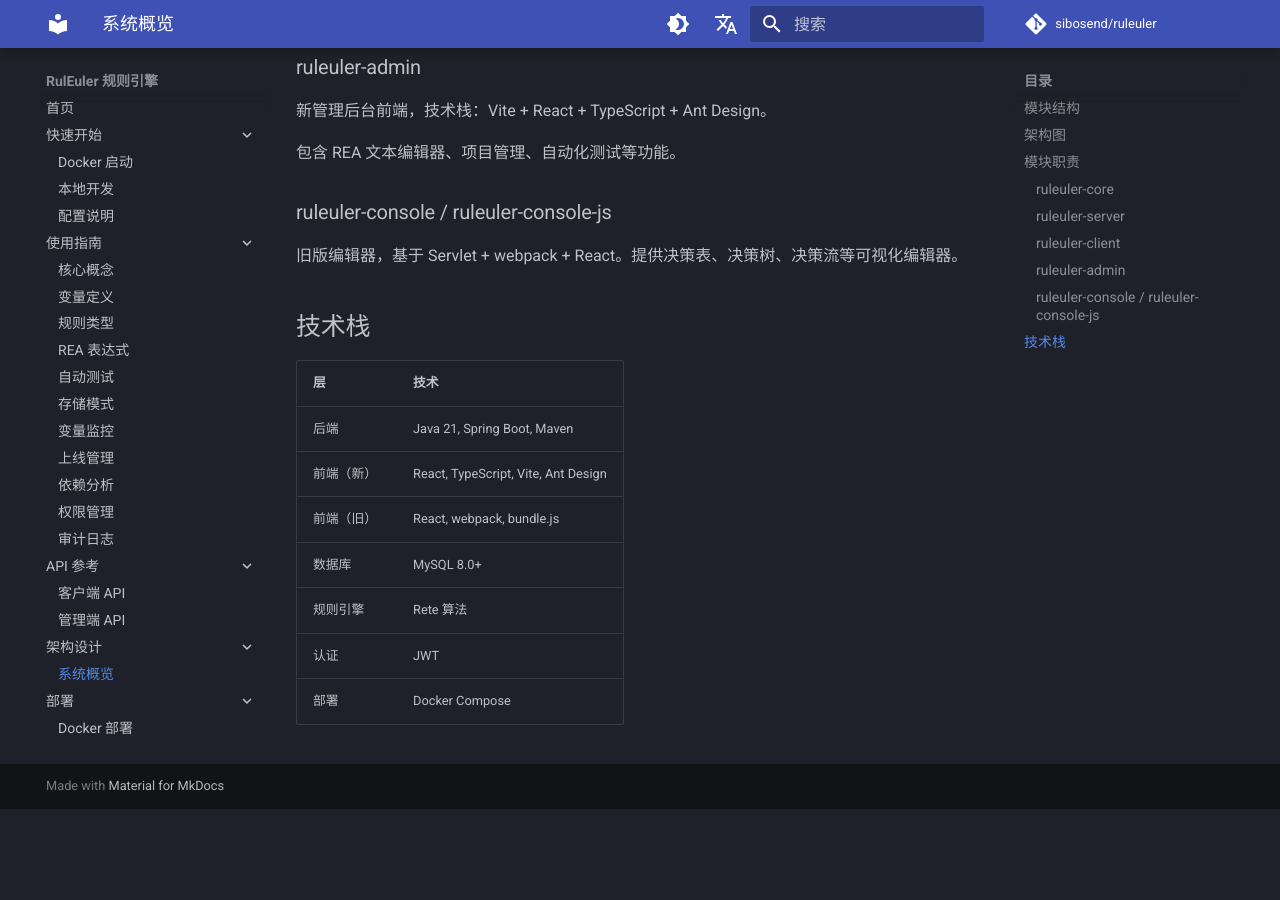
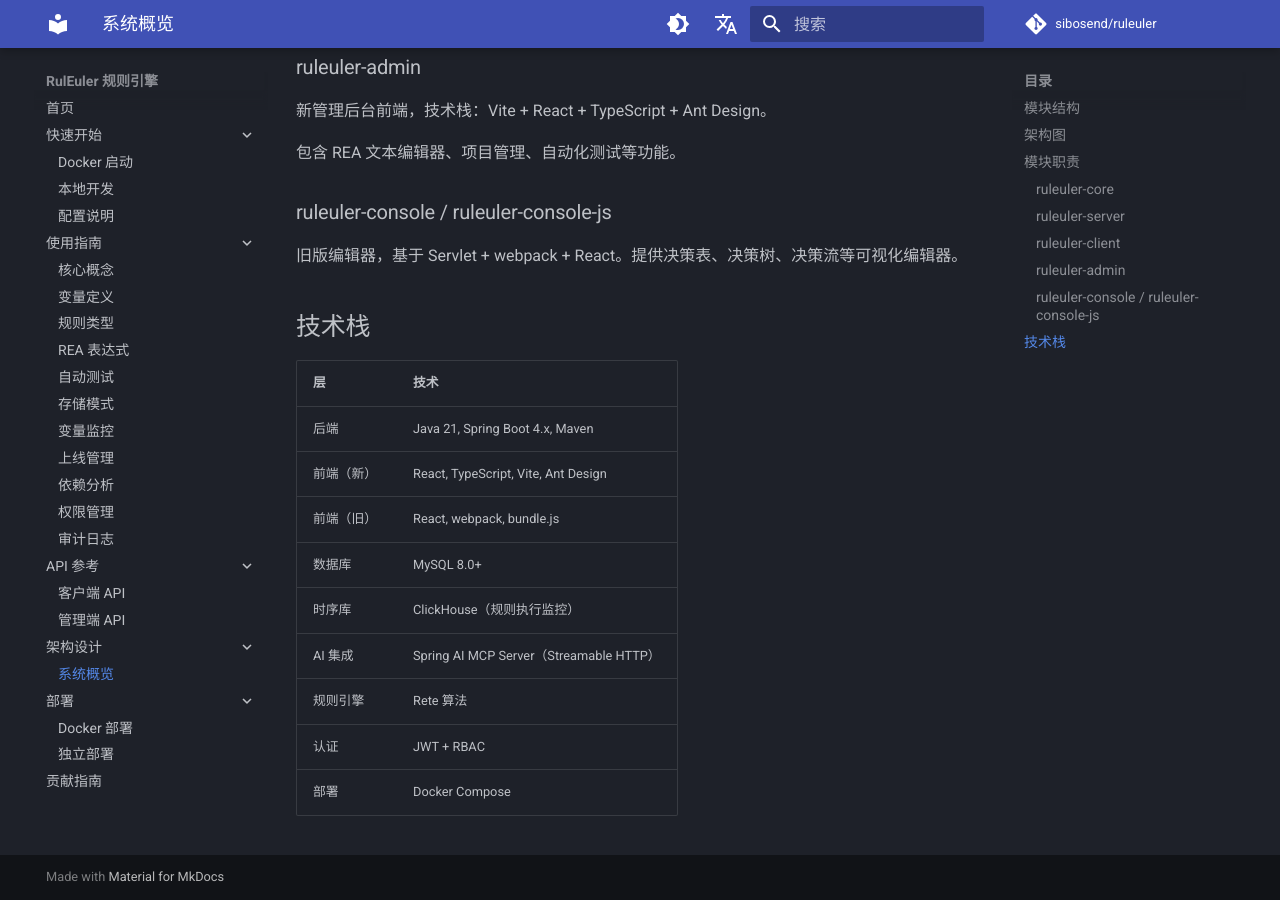
Before and after one commit to sibosend/ruleuler, an MkDocs documentation site: the page built from docs/architecture/overview.md, in a window 1280 px wide and 900 px high, scrolled down 1535 px. Built offline with MkDocs 1.6.1 and Material for MkDocs 9.7.7, drawn with Linux system fonts in a browser that asks for light colours; comment, search, counter and statistics services are not loaded; before the commit the page ends 2344 px from its top, so only the background shows below that.

Commit message:
update docs 1

```diff
--- a/docs/architecture/overview.md
+++ b/docs/architecture/overview.md
@@ -81,10 +81,12 @@
 
 | 层 | 技术 |
 |----|------|
-| 后端 | Java 21, Spring Boot, Maven |
+| 后端 | Java 21, Spring Boot 4.x, Maven |
 | 前端（新） | React, TypeScript, Vite, Ant Design |
 | 前端（旧） | React, webpack, bundle.js |
 | 数据库 | MySQL 8.0+ |
+| 时序库 | ClickHouse（规则执行监控） |
+| AI 集成 | Spring AI MCP Server（Streamable HTTP） |
 | 规则引擎 | Rete 算法 |
-| 认证 | JWT |
+| 认证 | JWT + RBAC |
 | 部署 | Docker Compose |
```
Also changed, not shown: README.en.md (+1 -1 lines), docs/en/index.md (+1 -1 lines), docs/index.md (+1 -1 lines).
